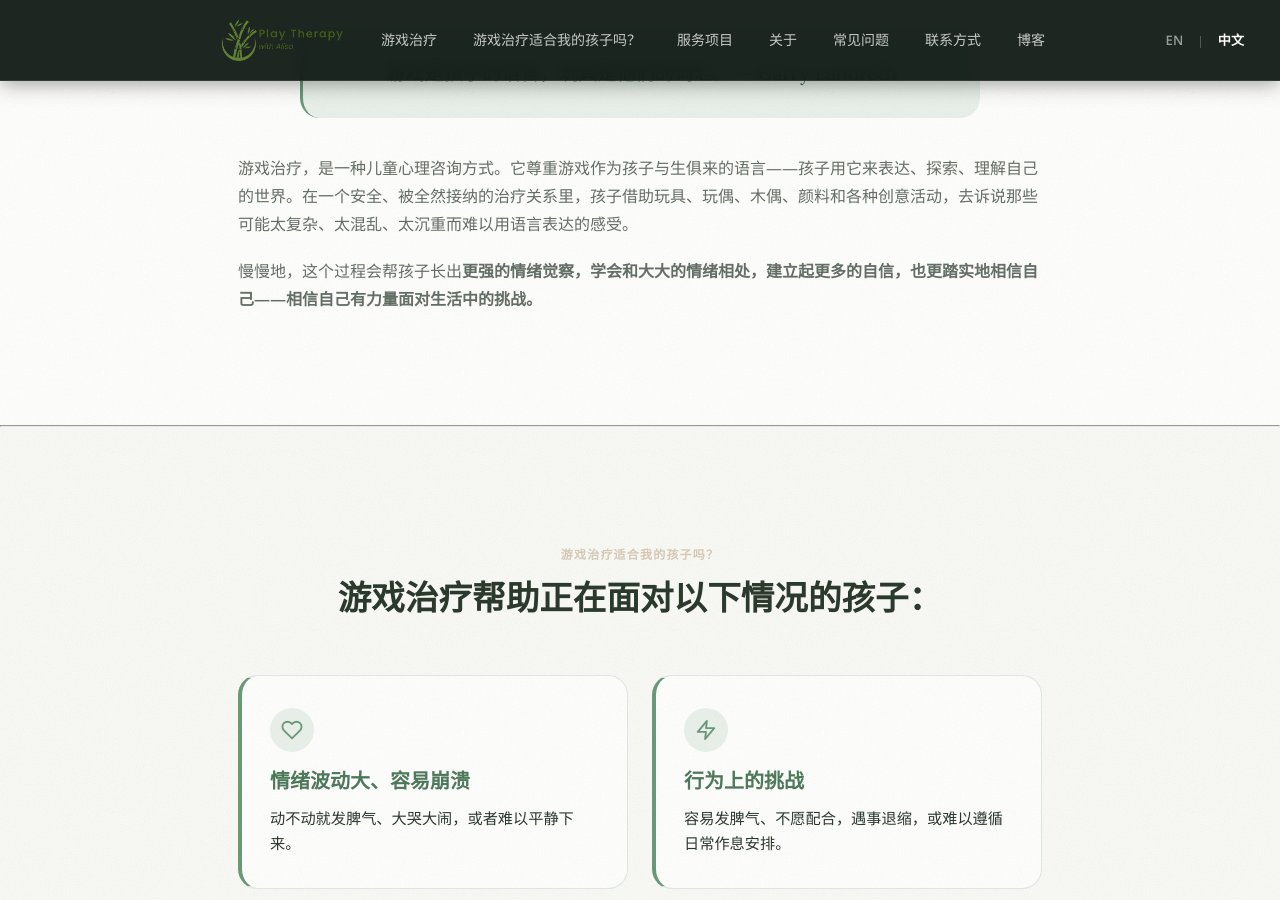
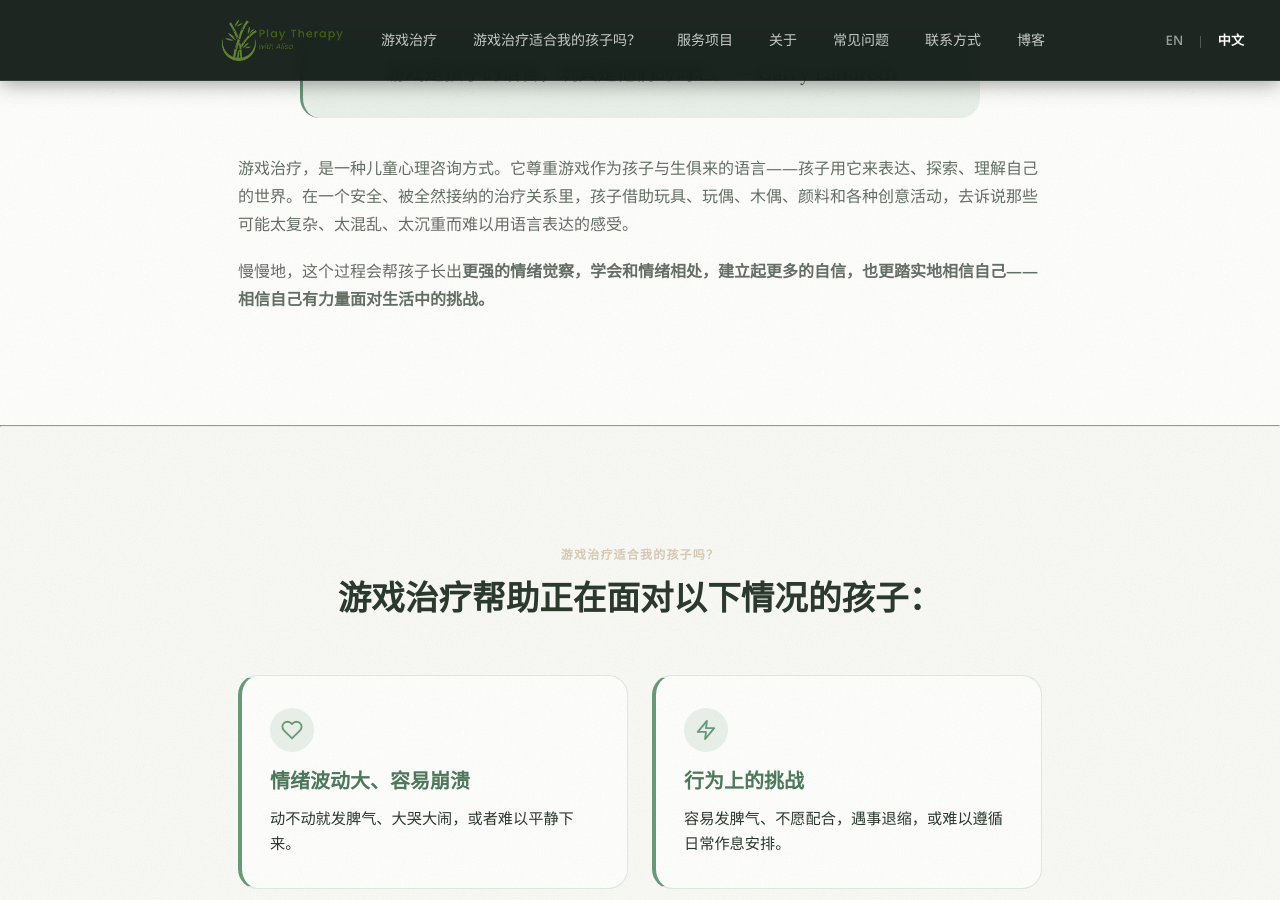
Before and after one commit to nguyentran0212/alisa-website, a Jekyll site: the page built from zh/index.md, in a window 1280 px wide and 900 px high, scrolled down 1396 px. Built offline with Jekyll 4.4.1, drawn with Linux system fonts in a browser that asks for light colours.

Commit message:
去掉'什么是游戏治疗'模块中的'大大的'

```diff
--- a/zh/index.md
+++ b/zh/index.md
@@ -40,7 +40,7 @@ lang: zh
       <p>孩子也一样需要这样的体验。只是他们还说不清自己的感受、经历和心事。<strong>所以，他们用自己最熟悉的方式 —玩— 来表达自己。</strong></p>
       <p class="play-therapy-highlight">游戏是孩子的语言，玩具是他们的词汇。 — Garry Landreth</p>
       <p>游戏治疗，是一种儿童心理咨询方式。它尊重游戏作为孩子与生俱来的语言——孩子用它来表达、探索、理解自己的世界。在一个安全、被全然接纳的治疗关系里，孩子借助玩具、玩偶、木偶、颜料和各种创意活动，去诉说那些可能太复杂、太混乱、太沉重而难以用语言表达的感受。</p>
-      <p>慢慢地，这个过程会帮孩子长出<strong>更强的情绪觉察，学会和大大的情绪相处，建立起更多的自信，也更踏实地相信自己——相信自己有力量面对生活中的挑战。</strong></p>
+      <p>慢慢地，这个过程会帮孩子长出<strong>更强的情绪觉察，学会和情绪相处，建立起更多的自信，也更踏实地相信自己——相信自己有力量面对生活中的挑战。</strong></p>
     </div>
   </div>
 </section>
```
